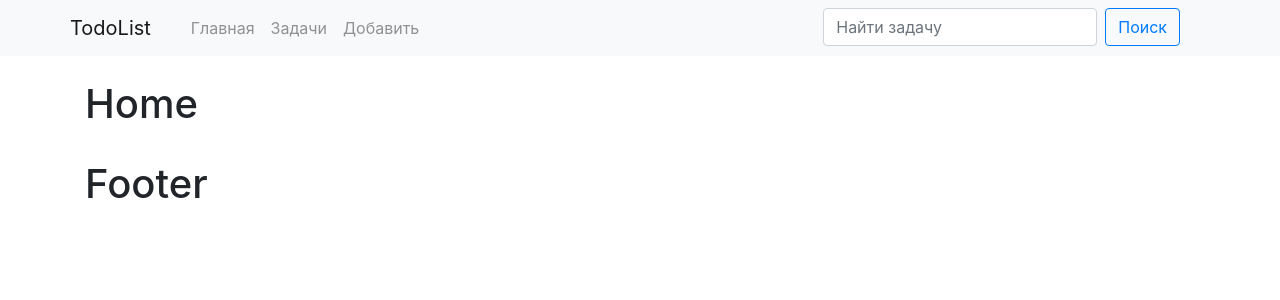
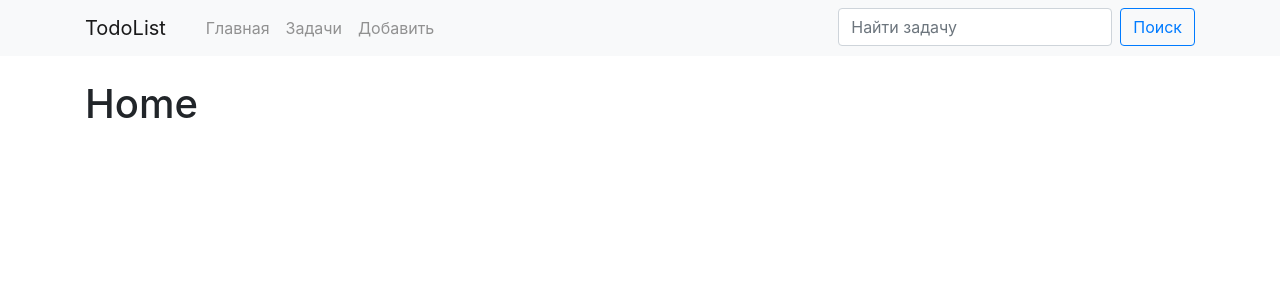
Before and after one commit to AlexType/todo-list, a Next.js app: page / in a window 1280 px wide. Shown: the top 300 px of the page. Built offline with nearby package versions, Linux system fonts and the light colour scheme.

Commit message:
upd: footer and header

```diff
--- a/src/containers/Footer/index.jsx
+++ b/src/containers/Footer/index.jsx
@@ -1,7 +1,5 @@
 export default function Footer() {
     return (
-        <div className="container">
-            <h1>Footer</h1>
-        </div>
+        <div className="container"></div>
     )
 }
--- a/src/containers/Header/index.jsx
+++ b/src/containers/Header/index.jsx
@@ -1,11 +1,12 @@
 import { Form, FormControl, Navbar, Nav, Button } from "react-bootstrap";
 import Link from 'next/link'
 
-export default function Header() {
+const Header = () => {
+
     return (
         <Navbar bg="light" variant="light">
             <div className="container">
-                <div className="row justify-content-center justify-content-md-between w-100">
+                <div className="row justify-content-center justify-content-md-between w-100 m-0">
                     <div className="col-auto d-flex align-items-center">
                         <Navbar.Brand>TodoList</Navbar.Brand>
                         <Nav className='ml-4'>
@@ -23,7 +24,7 @@ export default function Header() {
                     <div className="col-auto d-none d-sm-block mt-2 mt-md-0">
                         <Form inline>
                             <FormControl type="text" placeholder="Найти задачу" className="mr-sm-2" />
-                            <Button variant="outline-primary">Поиск</Button>
+                            <Button variant="outline-primary" >Поиск</Button>
                         </Form>
                     </div>
                 </div>
@@ -31,3 +32,5 @@ export default function Header() {
         </Navbar>
     )
 }
+
+export default Header;
```
